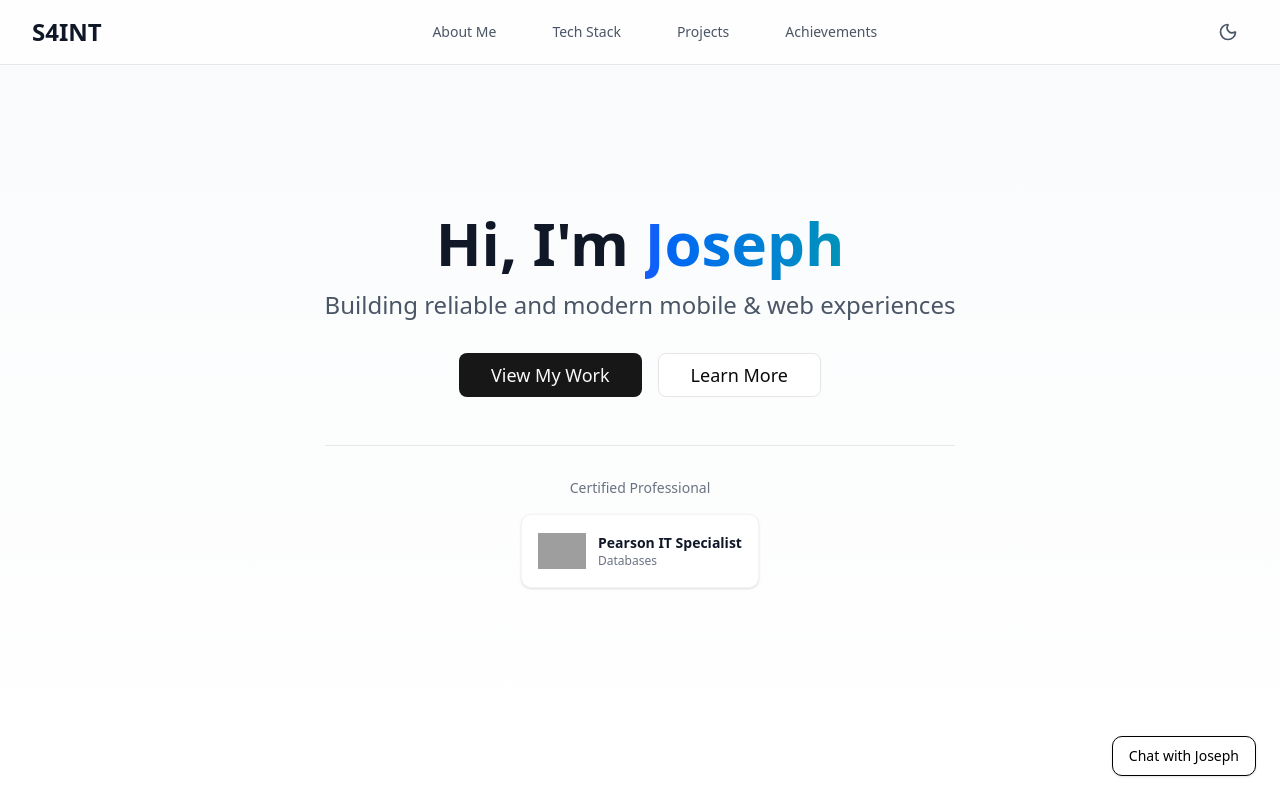
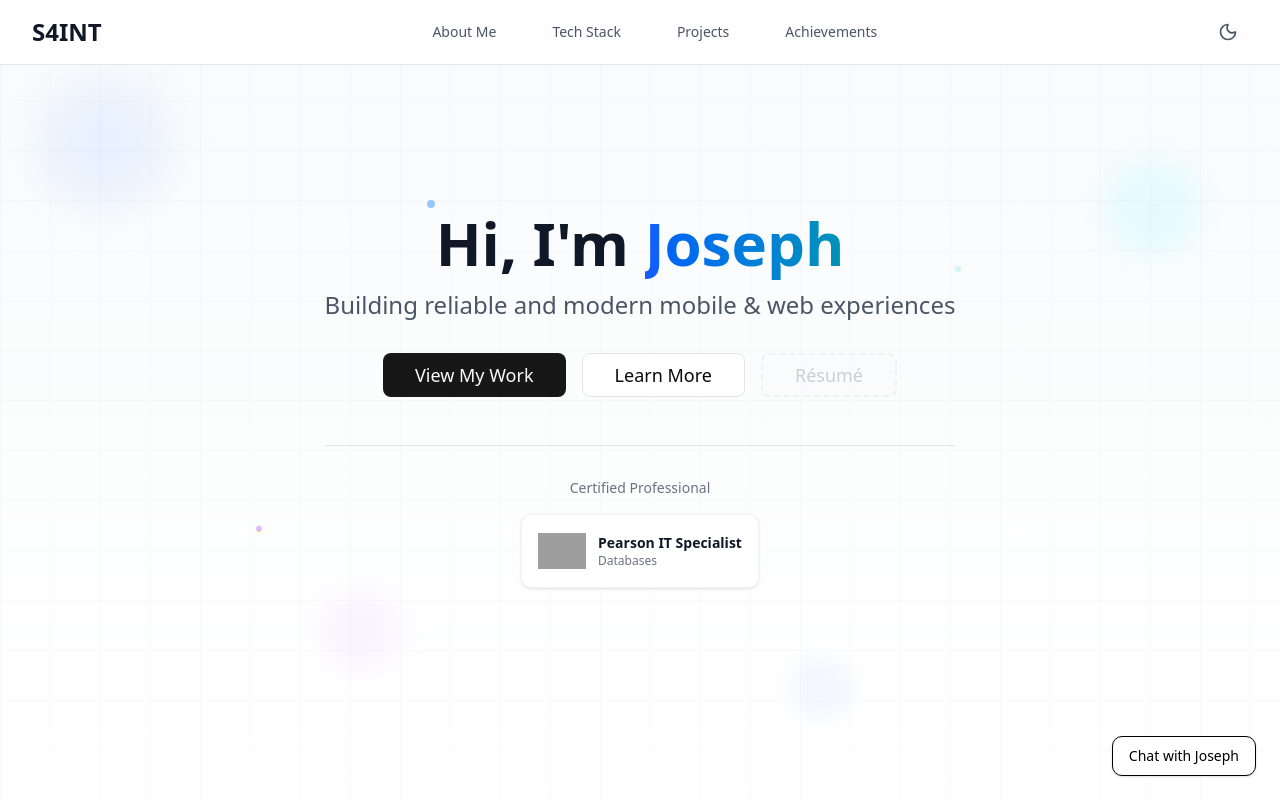
Before and after one commit to markromolecule/markromolecule.dev, a React (Vite) app in the folder portfolio/: page / in a window 1280 px wide. Shown: the top 800 px of the page. Built offline with nearby package versions, Linux system fonts and the light colour scheme; grey boxes are pictures that could not be loaded.

Commit message:
feat: add resume button and improve background for hero section

```diff
--- a/portfolio/src/components/Hero.tsx
+++ b/portfolio/src/components/Hero.tsx
@@ -1,5 +1,6 @@
 import { Button } from '@/components/ui/button';
 import { useState, useEffect } from 'react';
+import { cn } from '@/lib/utils';
 
 const certifications = [
   {
@@ -48,8 +49,24 @@ export function Hero() {
   };
 
   return (
-        <section id="hero" className="min-h-screen flex items-center justify-center bg-gradient-to-b from-gray-50 to-white dark:from-black dark:to-gray-900">
-      <div className="max-w-4xl mx-auto px-4 sm:px-6 lg:px-8 text-center">
+        <section id="hero" className="min-h-screen flex items-center justify-center bg-gradient-to-b from-gray-50 to-white dark:from-black dark:to-gray-900 relative overflow-hidden">
+          {/* Background Design Elements */}
+          <div className="absolute inset-0">
+            {/* Geometric shapes */}
+            <div className="absolute top-20 left-10 w-32 h-32 bg-blue-100 dark:bg-blue-900/20 rounded-full blur-xl opacity-60"></div>
+            <div className="absolute top-40 right-20 w-24 h-24 bg-cyan-100 dark:bg-cyan-900/20 rounded-full blur-lg opacity-50"></div>
+            <div className="absolute bottom-32 left-1/4 w-20 h-20 bg-purple-100 dark:bg-purple-900/20 rounded-full blur-md opacity-40"></div>
+            <div className="absolute bottom-20 right-1/3 w-16 h-16 bg-indigo-100 dark:bg-indigo-900/20 rounded-full blur-sm opacity-30"></div>
+
+            {/* Subtle grid pattern */}
+            <div className="absolute inset-0 bg-[linear-gradient(rgba(0,0,0,0.02)_1px,transparent_1px),linear-gradient(90deg,rgba(0,0,0,0.02)_1px,transparent_1px)] bg-[size:50px_50px] dark:bg-[linear-gradient(rgba(255,255,255,0.02)_1px,transparent_1px),linear-gradient(90deg,rgba(255,255,255,0.02)_1px,transparent_1px)]"></div>
+
+            {/* Animated floating elements */}
+            <div className="absolute top-1/4 left-1/3 w-2 h-2 bg-blue-400 dark:bg-blue-500 rounded-full opacity-60 animate-pulse"></div>
+            <div className="absolute top-1/3 right-1/4 w-1 h-1 bg-cyan-400 dark:bg-cyan-500 rounded-full opacity-40 animate-ping"></div>
+            <div className="absolute bottom-1/3 left-1/5 w-1.5 h-1.5 bg-purple-400 dark:bg-purple-500 rounded-full opacity-50 animate-bounce"></div>
+          </div>
+      <div className="max-w-4xl mx-auto px-4 sm:px-6 lg:px-8 text-center relative z-10">
         <div className="space-y-8">
           <div className="space-y-4">
             <h1 className="text-4xl sm:text-5xl lg:text-6xl font-bold text-gray-900 dark:text-white">
@@ -83,6 +100,27 @@ export function Hero() {
               className="text-lg px-8 py-3"
             >
               Learn More
+            </Button>
+            <Button
+              variant="outline"
+              size="lg"
+              disabled
+              className={cn(
+                // Base styles
+                'text-lg px-8 py-3',
+                // Disabled state emphasis
+                'opacity-50 cursor-not-allowed',
+                // Visual indicators for disabled state
+                'border-dashed border-2',
+                'bg-gray-50 dark:bg-gray-800',
+                'text-gray-400 dark:text-gray-500',
+                'hover:opacity-50 hover:cursor-not-allowed',
+                // Remove any hover effects
+                'hover:bg-gray-50 dark:hover:bg-gray-800',
+                'hover:border-gray-300 dark:hover:border-gray-600'
+              )}
+            >
+              Résumé
             </Button>
           </div>
 
```
